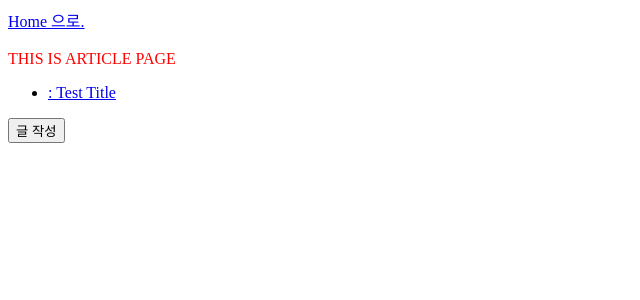
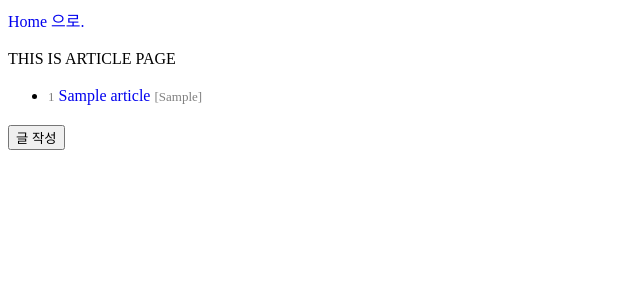
Before and after one commit to kitty-700/General_Web_Site, a Django app: template GPWS/app_board/templates/app_board/index.html in a window 1280 px wide. Shown: the top 300 px of the page, without its empty margins (0-640 px from the left). Run offline with Django 3.2, Linux system fonts and the light colour scheme; data comes from the database, SQL or seed files in the repository; tables that the repository leaves empty hold one stand-in row (values such as "Sample post"); the template is opened without the code that fills it: values that come from a table or form of the project are taken from there, most other values are stand-ins (such as "Sample title", 1, 10 or a date in 2020).

Commit message:
(feat) index 페이지에서 댓글 수, 작성 글 번호 조회되도록 추가

```diff
--- a/GPWS/app_board/templates/app_board/index.html
+++ b/GPWS/app_board/templates/app_board/index.html
@@ -1,11 +1,28 @@
 {% extends "base.html" %}
 
 {% block contents %}
+<style>
+    a {
+      text-decoration: none;
+    }
+    li {
+        line-height: 1.5em;
+
+    }
+</style>
+
+{% load template_list %}
 {% if lastest_article_list %}
-    <font color="red"> THIS IS ARTICLE PAGE </font>
+    <font color="black"> THIS IS ARTICLE PAGE </font>
     <ul>
+
         {% for article in lastest_article_list %}
-        <li><a href="/app_board/{{ article.id }}"> : {{ article.title }} </a></li>
+        <li>
+            <font color="grey" size=2>{{ article.id }}</font>
+            <a href="/app_board/{{ article.id }}"> {{ article.title }}
+                <font color="grey" size=2>[{{ view_cnt_list|return_item:forloop.counter0 }}]</font>
+            </a>
+        </li>
         {% endfor %}
     </ul>
 {% else %}
--- /dev/null
+++ b/GPWS/app_board/templatetags/template_list.py
@@ -0,0 +1,11 @@
+# post_extras.py
+from django import template
+
+register = template.Library()
+
+@register.filter
+def return_item(l:list, index:int):
+    try:
+        return l[index]
+    except:
+        return None
```
Also changed, not shown: GPWS/app_board/views.py (+9 -2 lines), GPWS/app_board/templatetags/__init__.py (added).
